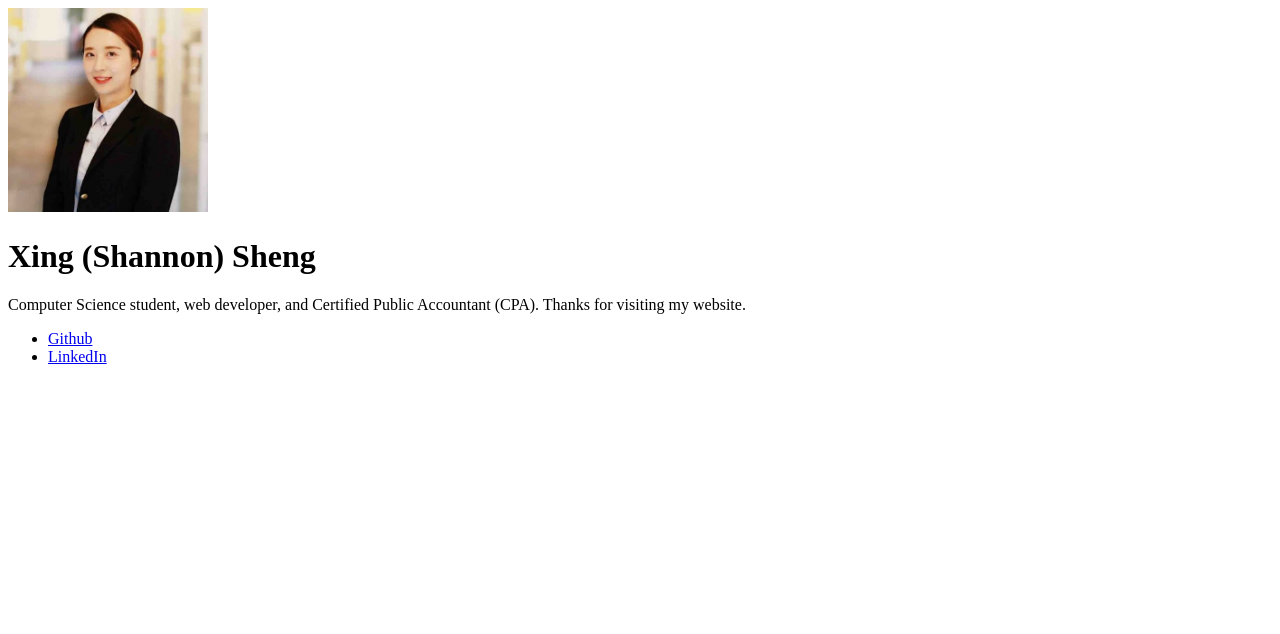
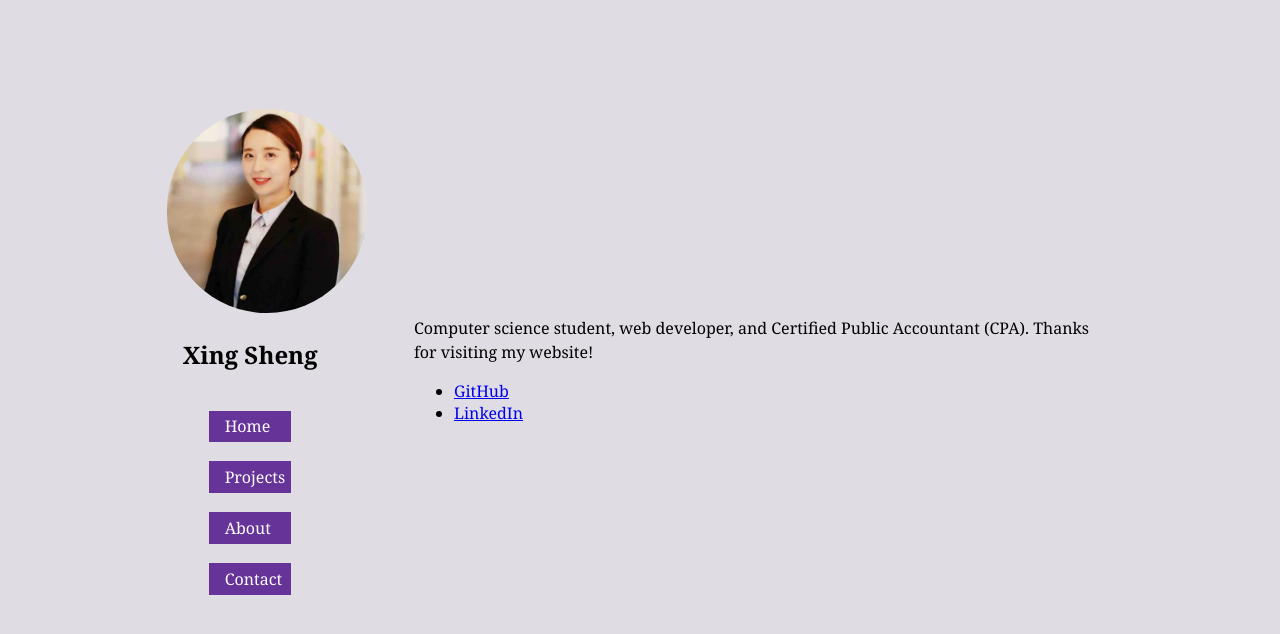
Before and after one commit to x-sheng/x-sheng.github.io, a plain HTML site: page index.html in a window 1280 px wide. Drawn offline with Linux system fonts and the light colour scheme.

Commit message:
added navbar and improved styling

```diff
--- a/index.html
+++ b/index.html
@@ -1,22 +1,35 @@
 <!DOCTYPE html>
+
 <body>
-  <div>
 
-    <div>
-      <img src="img/profile.jpeg" width="200"/>
-      <h1>Xing (Shannon) Sheng</h1>
+  <head>
+    <link rel="stylesheet" href="stylesheet.css">
+  </head>
+  <div class="wrapper"></div>
+  <header class="nav-area">
+    <nav>
+      <span>
+        <img class="rounded-lg" src="img/profile.jpeg" title="I'm Xing" width="200" />
+      </span>
+      <h1 id="name">Xing Sheng</h1>
+      <div id="navbar">
+        <ul class="navbar">
+          <li><a href="index.html">Home</a></li>
+          <li><a href="projects.html">Projects</a></li>
+          <li><a href="about.html">About</a></li>
+          <li><a href="contact.html">Contact</a></li>
+        </ul>
       </div>
-
-    <div>
-      <p>
-        Computer Science student, web developer, and Certified Public Accountant (CPA).
-        Thanks for visiting my website.
+    </nav>
+  </header>
+  <div class="self-description">
+    <p class="bio">
+      Computer science student, web developer, and Certified Public Accountant (CPA). Thanks for visiting my website!
     </p>
     <ul>
-        <li><a href="https://github.com/x-sheng">Github</a></li>
+      <li><a href="https://github.com/x-sheng">GitHub</a></li>
       <li><a href="https://www.linkedin.com/in/xssheng/">LinkedIn</a></li>
     </ul>
   </div>
-
   </div>
 </body>
--- /dev/null
+++ b/stylesheet.css
@@ -0,0 +1,77 @@
+html, body {
+    display: flex;
+    align-items: center;
+    justify-content: center;
+    height: 70%;
+    margin: 7%;
+    font-family: Georgia;
+    background-color: #DFDCE3;
+  }
+
+.wrapper {
+    max-width: 50%;
+    display: flex;
+    flex-direction: row;
+    height: 80%;
+  }
+
+.rounded-lg {
+    border-radius: 9rem !important;
+  }
+
+.nav-area .self-description {
+    background-color: lightblue;
+    margin: 7%;
+    max-width: 50%;
+    display: flex;
+    flex-direction: column;
+    justify-content: center;
+    align-items: center;
+}
+
+.self-description {
+    margin-left: 5%;
+}
+
+.bio {
+    font-weight: 100;
+    line-height: 150%;
+}
+
+#name {
+    margin-left: 8%;
+}
+
+#navbar ul {
+    overflow: hidden;
+    position: relative;
+    top: 5%;
+    right: 0;
+    left: 8%;
+    margin-top: 0px;
+    padding: 10px;
+  }
+
+#navbar ul li {
+    display: block;
+    border: 0;
+    background: transparent;
+    position: relative;
+    border-radius: 0;
+    padding: 0.6rem 1rem;
+    color: #7b8084;
+	}
+
+#navbar ul li a {
+    display: block;
+	text-decoration: none;
+	padding: .3em 1em;
+	color: #fff;
+    background-color: rebeccapurple;
+    width: 50px;
+	}
+
+#navbar ul li a:hover {
+	color: #000;
+	background-color: #fff;
+	}
```
Also changed, not shown: contact.html (added, +4 -0 lines), personal.html (added), projects.html (added). Lines whose indentation alone changed are shown as unchanged.
